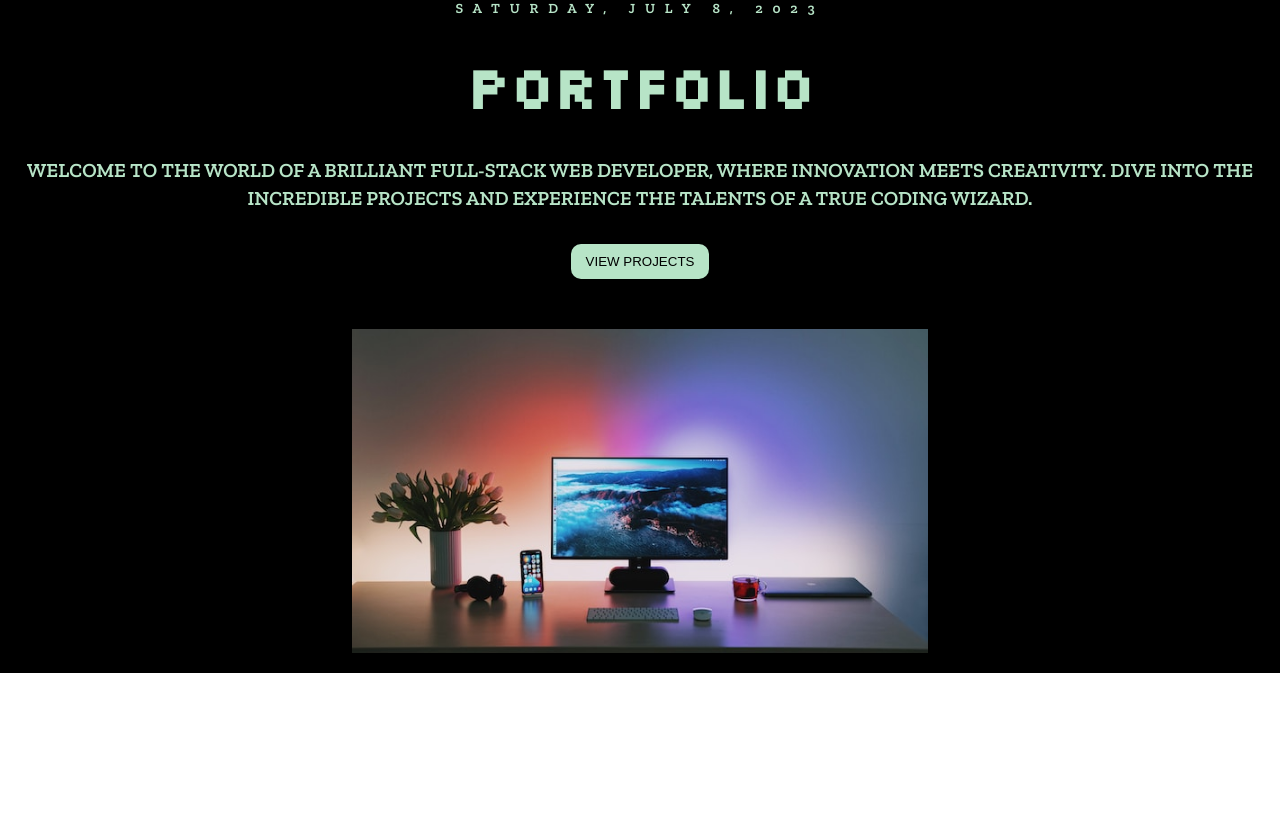
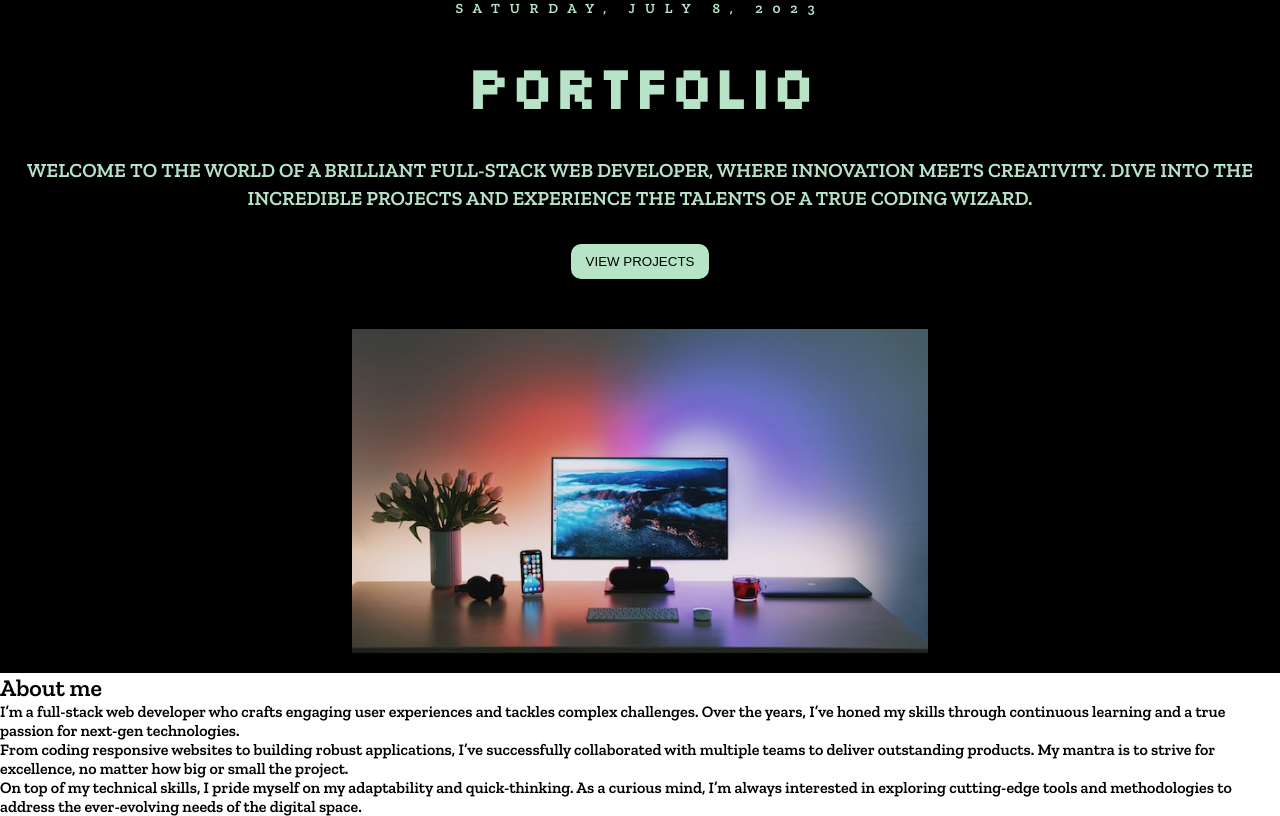
Before and after one commit to Albatraoz12/Portfolio, a React (Vite) app: page / in a window 1280 px wide. Built offline with nearby package versions, Linux system fonts and the light colour scheme.

Commit message:
create about me component and display it

```diff
--- a/src/App.jsx
+++ b/src/App.jsx
@@ -1,8 +1,14 @@
+import About from './components/About/About';
 import Header from './components/header/Header';
 import './sass/main.scss';
 
 function App() {
-  return <Header />;
+  return (
+    <>
+      <Header />
+      <About />
+    </>
+  );
 }
 
 export default App;
--- /dev/null
+++ b/src/components/About/About.jsx
@@ -0,0 +1,26 @@
+const About = () => {
+  return (
+    <section>
+      <h2>About me</h2>
+      <p>
+        I’m a full-stack web developer who crafts engaging user experiences and
+        tackles complex challenges. Over the years, I’ve honed my skills through
+        continuous learning and a true passion for next-gen technologies.
+      </p>
+      <p>
+        From coding responsive websites to building robust applications, I’ve
+        successfully collaborated with multiple teams to deliver outstanding
+        products. My mantra is to strive for excellence, no matter how big or
+        small the project.
+      </p>
+      <p>
+        On top of my technical skills, I pride myself on my adaptability and
+        quick-thinking. As a curious mind, I’m always interested in exploring
+        cutting-edge tools and methodologies to address the ever-evolving needs
+        of the digital space.
+      </p>
+    </section>
+  );
+};
+
+export default About;
```
